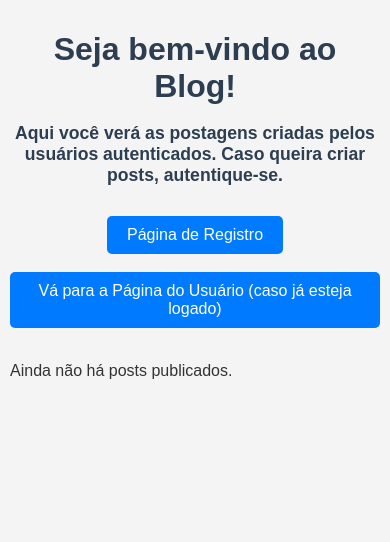
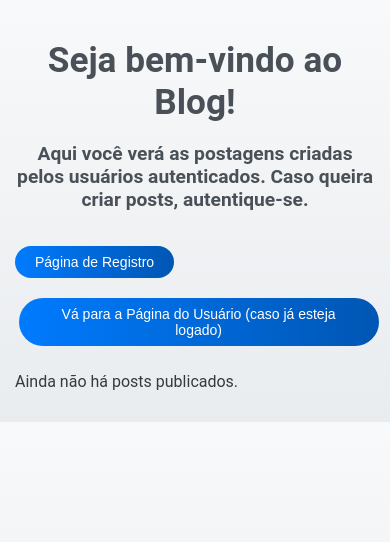
Before and after one commit to OseiasSilva021/blog-com-php, a PHP site: page / in a window 390 px wide. Shown: the top 542 px of the page. Run offline with PHP 8.4, Linux system fonts and the light colour scheme; data that the repository does not hold is empty.

Commit message:
algumas melhorias no css

```diff
--- a/app/index.php
+++ b/app/index.php
@@ -45,46 +45,47 @@ if (isset($_SESSION['user_id'])) {
 <meta name="viewport" content="width=device-width, initial-scale=1.0">
 <title>Blog PHP</title>
 <style>
-/* Estilos */
+/* Estilos Gerais */
 body {
-    font-family: Arial, sans-serif;
+    font-family: 'Roboto', Arial, sans-serif;
     margin: 0;
     padding: 20px;
-    background-color: #f4f4f4;
-    color: #333;
+    background: linear-gradient(to bottom, #f8f9fa, #e9ecef);
+    color: #343a40;
 }
 
 h1, h3 {
-    color: #2c3e50;
+    color: #495057;
     text-align: center;
 }
 
 h1 {
-    font-size: 2.5em;
-    margin-bottom: 10px;
+    font-size: 2.8em;
+    margin-bottom: 15px;
 }
 
 h3 {
-    font-size: 1.3em;
-    margin-bottom: 30px;
+    font-size: 1.5em;
+    margin-bottom: 25px;
 }
 
 button {
-    padding: 10px 20px;
+    padding: 10px 25px;
     font-size: 16px;
-    background-color: #007bff;
+    background: linear-gradient(to right, #007bff, #0056b3);
     color: white;
     border: none;
+    border-radius: 50px;
     cursor: pointer;
-    border-radius: 5px;
     text-align: center;
-    display: block;
-    margin: 0 auto;
-    transition: background-color 0.3s;
+    display: inline-block;
+    margin: 10px auto;
+    transition: all 0.3s ease;
 }
 
 button:hover {
-    background-color: #0056b3;
+    background: linear-gradient(to right, #0056b3, #003f8a);
+    transform: scale(1.05);
 }
 
 a {
@@ -94,51 +95,84 @@ a {
 ul {
     list-style-type: none;
     padding: 0;
-    max-width: 800px;
+    max-width: 900px;
     margin: 0 auto;
 }
 
 li {
-    background-color: white;
-    border-radius: 8px;
-    box-shadow: 0 2px 10px rgba(0, 0, 0, 0.1);
-    margin-bottom: 20px;
-    padding: 20px;
-    transition: transform 0.3s;
+    background: #ffffff;
+    border-radius: 12px;
+    box-shadow: 0 4px 15px rgba(0, 0, 0, 0.1);
+    margin-bottom: 25px;
+    padding: 25px;
+    transition: transform 0.3s, box-shadow 0.3s;
 }
 
 li:hover {
-    transform: translateY(-5px);
+    transform: translateY(-8px);
+    box-shadow: 0 6px 20px rgba(0, 0, 0, 0.15);
 }
 
 li h3 {
     margin-top: 0;
-    font-size: 1.8em;
+    font-size: 2em;
     color: #007bff;
+    text-decoration: none;
 }
 
 li h4 {
-    font-size: 1.1em;
-    color: #7f8c8d;
-    margin: 10px 0;
+    font-size: 1.2em;
+    color: #6c757d;
+    margin: 15px 0;
 }
 
 li p {
-    font-size: 0.9em;
-    color: #95a5a6;
+    font-size: 1em;
+    color: #868e96;
+    line-height: 1.6;
+}
+
+textarea {
+    width: 100%;
+    padding: 10px;
+    border: 1px solid #ced4da;
+    border-radius: 8px;
+    margin-top: 10px;
+    font-size: 14px;
+    resize: none;
+}
+
+textarea:focus {
+    border-color: #007bff;
+    outline: none;
+    box-shadow: 0 0 5px rgba(0, 123, 255, 0.5);
+}
+
+form button {
+    margin-top: 10px;
+    width: 100%;
+}
+
+img {
+    display: block;
+    margin: 0 auto 20px;
+    border-radius: 50%;
+    width: 70px;
+    height: 70px;
+    object-fit: cover;
 }
 
 @media (max-width: 768px) {
     body {
-        padding: 10px;
+        padding: 15px;
     }
 
     h1 {
-        font-size: 2em;
+        font-size: 2.2em;
     }
 
     h3 {
-        font-size: 1.1em;
+        font-size: 1.2em;
     }
 
     ul {
@@ -146,10 +180,16 @@ li p {
     }
 
     li {
-        padding: 15px;
+        padding: 20px;
+    }
+
+    button {
+        font-size: 14px;
+        padding: 8px 20px;
     }
 }
 </style>
+
 </head>
 <body>
 <h1>Seja bem-vindo ao Blog!</h1>
```
Also changed, not shown: app/user.php (+43 -27 lines).
